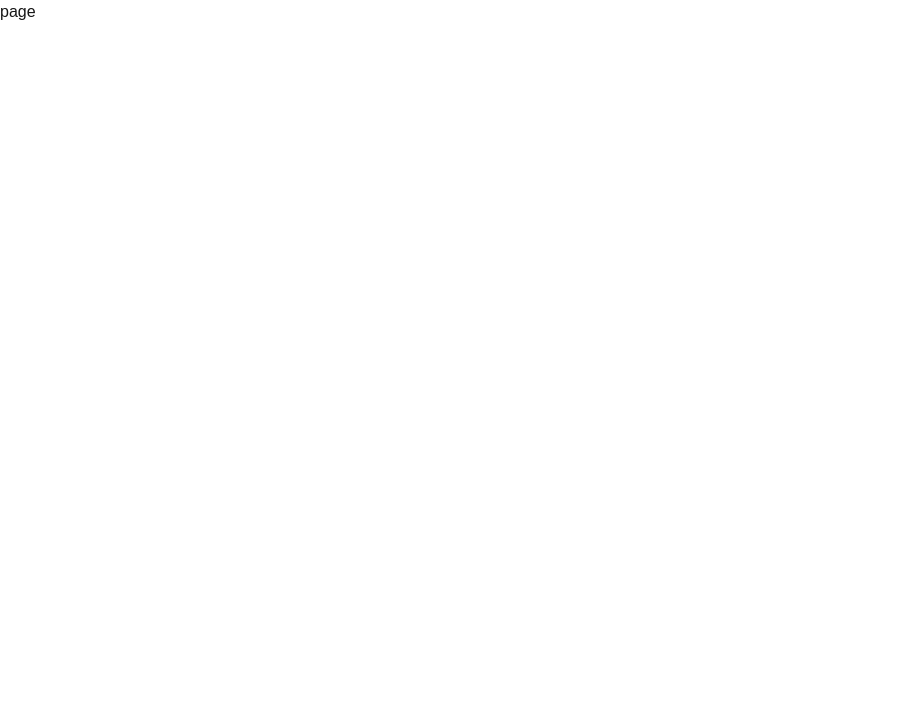
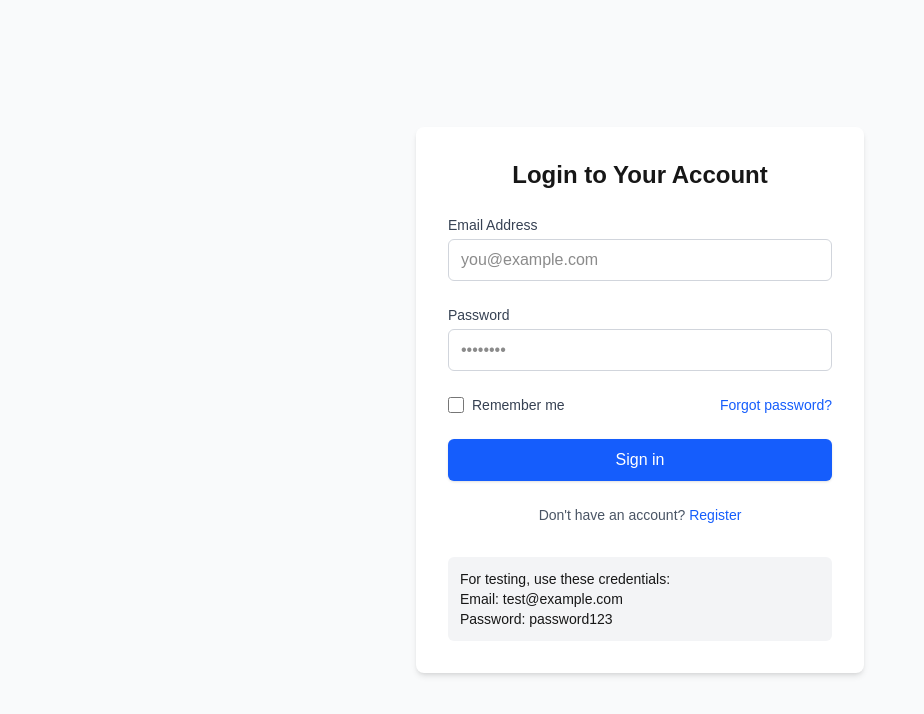
Before and after one commit to VKapitano/VeLoop, a Next.js app: page /login in a window 1280 px wide. Shown: the top 714 px of the page, without its empty margins (0-924 px from the left). Built offline with nearby package versions, Linux system fonts and the light colour scheme.

Commit message:
Set up the skeleton for the login page and skelton functionality

```diff
--- a/app/(auth)/login/page.js
+++ b/app/(auth)/login/page.js
@@ -1,3 +1,149 @@
-export default function page() {
-  return <div>page</div>;
+// app/(auth)/login/page.js
+'use client';
+
+import { useState } from 'react';
+import { useRouter } from 'next/navigation';
+import Link from 'next/link';
+
+export default function LoginPage() {
+  const [email, setEmail] = useState('');
+  const [password, setPassword] = useState('');
+  const [error, setError] = useState('');
+  const [isLoading, setIsLoading] = useState(false);
+  const router = useRouter();
+
+  // For testing, use these credentials:
+  // email: test@example.com
+  // password: password123
+  const handleSubmit = async (e) => {
+    e.preventDefault();
+    setError('');
+    setIsLoading(true);
+
+    // Simple validation
+    if (!email || !password) {
+      setError('Please fill in all fields');
+      setIsLoading(false);
+      return;
+    }
+
+    // For testing purposes - hardcoded credentials
+    if (email === 'test@example.com' && password === 'password123') {
+      // Set a test cookie for auth
+      document.cookie = 'auth-test=true; path=/';
+
+      // Simulate API delay
+      setTimeout(() => {
+        router.push('/dashboard');
+      }, 1000);
+    } else {
+      setError('Invalid email or password');
+      setIsLoading(false);
+    }
+  };
+
+  return (
+    <div className='min-h-screen flex items-center justify-center bg-gray-50 px-4'>
+      <div className='max-w-md w-full p-8 bg-white rounded-lg shadow-md'>
+        <h1 className='text-2xl font-bold text-center mb-6'>
+          Login to Your Account
+        </h1>
+
+        {error && (
+          <div className='mb-4 p-3 bg-red-100 border border-red-400 text-red-700 rounded'>
+            {error}
+          </div>
+        )}
+
+        <form onSubmit={handleSubmit} className='space-y-6'>
+          <div>
+            <label
+              htmlFor='email'
+              className='block text-sm font-medium text-gray-700 mb-1'
+            >
+              Email Address
+            </label>
+            <input
+              id='email'
+              type='email'
+              value={email}
+              onChange={(e) => setEmail(e.target.value)}
+              className='w-full px-3 py-2 border border-gray-300 rounded-md focus:outline-none focus:ring-2 focus:ring-blue-500'
+              placeholder='you@example.com'
+            />
+          </div>
+
+          <div>
+            <label
+              htmlFor='password'
+              className='block text-sm font-medium text-gray-700 mb-1'
+            >
+              Password
+            </label>
+            <input
+              id='password'
+              type='password'
+              value={password}
+              onChange={(e) => setPassword(e.target.value)}
+              className='w-full px-3 py-2 border border-gray-300 rounded-md focus:outline-none focus:ring-2 focus:ring-blue-500'
+              placeholder='••••••••'
+            />
+          </div>
+
+          <div className='flex items-center justify-between'>
+            <div className='flex items-center'>
+              <input
+                id='remember-me'
+                type='checkbox'
+                className='h-4 w-4 text-blue-600 focus:ring-blue-500 border-gray-300 rounded'
+              />
+              <label
+                htmlFor='remember-me'
+                className='ml-2 block text-sm text-gray-700'
+              >
+                Remember me
+              </label>
+            </div>
+
+            <div className='text-sm'>
+              <a href='#' className='text-blue-600 hover:text-blue-800'>
+                Forgot password?
+              </a>
+            </div>
+          </div>
+
+          <div>
+            <button
+              type='submit'
+              disabled={isLoading}
+              className={`w-full py-2 px-4 border border-transparent rounded-md shadow-sm text-white bg-blue-600 hover:bg-blue-700 focus:outline-none focus:ring-2 focus:ring-offset-2 focus:ring-blue-500 ${
+                isLoading ? 'opacity-75 cursor-not-allowed' : ''
+              }`}
+            >
+              {isLoading ? 'Signing in...' : 'Sign in'}
+            </button>
+          </div>
+        </form>
+
+        <div className='mt-6 text-center'>
+          <p className='text-sm text-gray-600'>
+            Don't have an account?{' '}
+            <Link
+              href='/register'
+              className='text-blue-600 hover:text-blue-800'
+            >
+              Register
+            </Link>
+          </p>
+        </div>
+
+        {/* Testing info */}
+        <div className='mt-8 p-3 bg-gray-100 rounded-md text-sm'>
+          <p className='font-medium'>For testing, use these credentials:</p>
+          <p>Email: test@example.com</p>
+          <p>Password: password123</p>
+        </div>
+      </div>
+    </div>
+  );
 }
--- /dev/null
+++ b/app/api/auth/[...nextauth]/route.js
@@ -0,0 +1,57 @@
+// app/api/auth/[...nextauth]/route.js
+import NextAuth from 'next-auth';
+import CredentialsProvider from 'next-auth/providers/credentials';
+// Import your db functions if needed for credentials validation
+
+export const authOptions = {
+  providers: [
+    CredentialsProvider({
+      name: 'Credentials',
+      credentials: {
+        email: { label: 'Email', type: 'email' },
+        password: { label: 'Password', type: 'password' },
+      },
+      async authorize(credentials) {
+        // This is where you would validate the credentials
+        // Example with fake user:
+        if (
+          credentials.email === 'user@example.com' &&
+          credentials.password === 'password'
+        ) {
+          return { id: '1', name: 'User', email: 'user@example.com' };
+        }
+
+        // In a real app, you would check against your database
+        // const user = await db.user.findUnique({ where: { email: credentials.email } });
+        // if (user && validatePassword(credentials.password, user.password)) {
+        //   return { id: user.id, name: user.name, email: user.email };
+        // }
+
+        return null;
+      },
+    }),
+  ],
+  pages: {
+    signIn: '/login',
+  },
+  callbacks: {
+    async jwt({ token, user }) {
+      if (user) {
+        token.id = user.id;
+      }
+      return token;
+    },
+    async session({ session, token }) {
+      if (token) {
+        session.user.id = token.id;
+      }
+      return session;
+    },
+  },
+  session: {
+    strategy: 'jwt',
+  },
+};
+
+const handler = NextAuth(authOptions);
+export { handler as GET, handler as POST };
--- /dev/null
+++ b/app/dashboard/page.js
@@ -0,0 +1,51 @@
+// app/(dashboard)/page.js
+'use client';
+
+import { useRouter } from 'next/navigation';
+
+export default function DashboardPage() {
+  const router = useRouter();
+
+  const handleLogout = () => {
+    // Clear the auth test cookie by setting it to expire in the past
+    document.cookie =
+      'auth-test=; path=/; expires=Thu, 01 Jan 1970 00:00:01 GMT';
+
+    // Redirect to login page
+    router.push('/login');
+  };
+
+  return (
+    <div className='min-h-screen bg-gray-50 p-8'>
+      <div className='max-w-4xl mx-auto'>
+        <div className='flex justify-between items-center mb-8'>
+          <h1 className='text-3xl font-bold'>Dashboard</h1>
+          <button
+            onClick={handleLogout}
+            className='px-4 py-2 bg-red-600 text-white rounded hover:bg-red-700 transition'
+          >
+            Logout
+          </button>
+        </div>
+
+        <div className='bg-white p-6 rounded-lg shadow'>
+          <h2 className='text-xl font-semibold mb-4'>
+            Welcome to your dashboard
+          </h2>
+          <p className='text-gray-600'>
+            This is a protected page. You're seeing this because you're "logged
+            in" with our test auth cookie.
+          </p>
+
+          <div className='mt-6 p-4 bg-blue-50 rounded-md'>
+            <p className='text-sm text-blue-800'>
+              <strong>Note:</strong> In a real application, this page would
+              display user-specific content and the logout functionality would
+              use a proper auth system like NextAuth.js.
+            </p>
+          </div>
+        </div>
+      </div>
+    </div>
+  );
+}
--- a/app/page.js
+++ b/app/page.js
@@ -1,7 +1,17 @@
-import Image from "next/image";
+import Image from 'next/image';
+import { redirect } from 'next/navigation';
+import { getServerSession } from 'next-auth';
+import { authOptions } from './api/auth/[...nextauth]/route';
 
-export default function Home() {
-  return (
+export default async function Home() {
+  const session = await getServerSession(authOptions);
+
+  if (!session) {
+    redirect('/login');
+  } else {
+    redirect('/dashboard'); // Your home page after login
+  }
+  /*   return (
     <div className="grid grid-rows-[20px_1fr_20px] items-center justify-items-center min-h-screen p-8 pb-20 gap-16 sm:p-20 font-[family-name:var(--font-geist-sans)]">
       <main className="flex flex-col gap-[32px] row-start-2 items-center sm:items-start">
         <Image
@@ -99,5 +109,5 @@ export default function Home() {
         </a>
       </footer>
     </div>
-  );
+  ); */
 }
--- /dev/null
+++ b/middleware.js
@@ -0,0 +1,41 @@
+// middleware.js
+import { NextResponse } from 'next/server';
+
+export async function middleware(request) {
+  const { pathname } = request.nextUrl;
+
+  // TESTING: Create a simple cookie-based check
+  const authCookie = request.cookies.get('auth-test');
+  const isAuthenticated = authCookie?.value === 'true';
+
+  // Auth paths that don't require authentication
+  const authRoutes = ['/login', '/register'];
+  const isAuthRoute = authRoutes.some((route) => pathname.startsWith(route));
+
+  // Don't redirect API routes to avoid conflicts with NextAuth
+  if (pathname.startsWith('/api')) {
+    return NextResponse.next();
+  }
+
+  // Redirect logic
+  if (isAuthRoute) {
+    if (isAuthenticated) {
+      return NextResponse.redirect(new URL('/dashboard', request.url));
+    }
+    return NextResponse.next();
+  }
+
+  // Protect all other routes except the root
+  if (!isAuthenticated && pathname !== '/') {
+    return NextResponse.redirect(new URL('/login', request.url));
+  }
+
+  return NextResponse.next();
+}
+
+// Narrow the matcher to exclude more paths where needed
+export const config = {
+  matcher: [
+    '/((?!api|_next/static|_next/image|favicon.ico|.*\\.ico$|.*\\.svg$).*)',
+  ],
+};
```
Also changed, not shown: package.json (+5 -4 lines), 1 other file (tests, documents, lock files or other folders).
